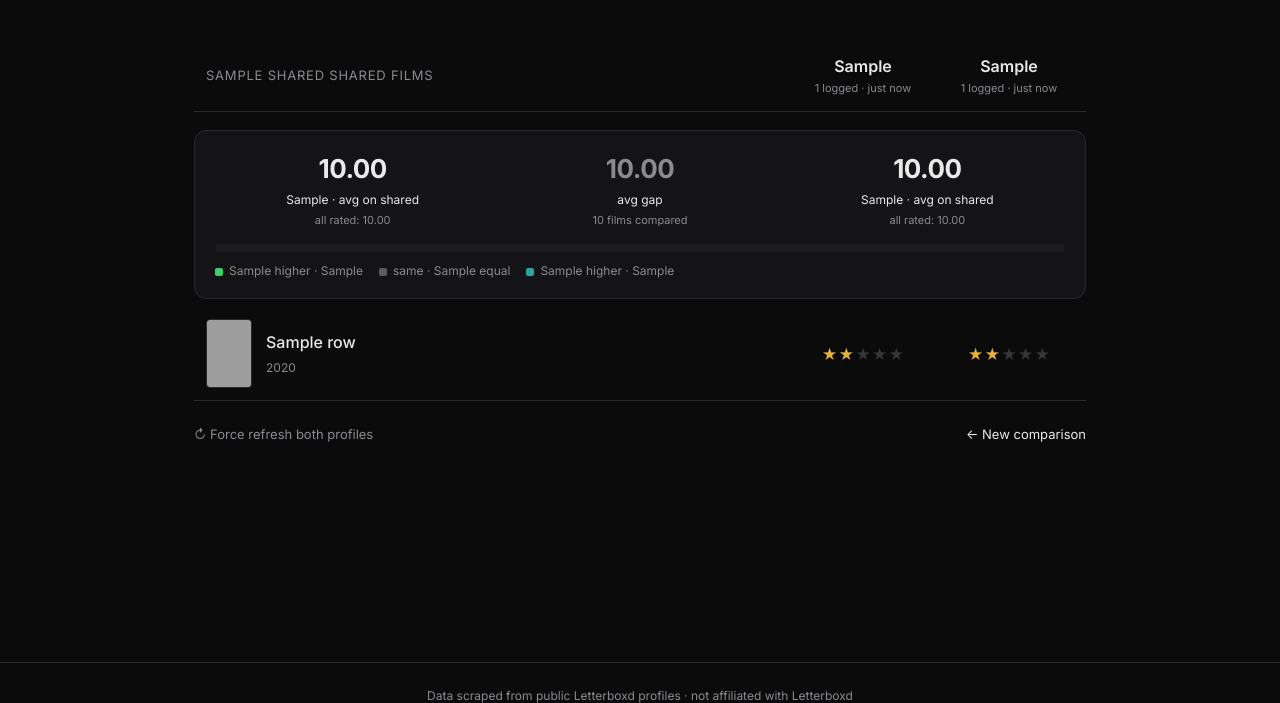
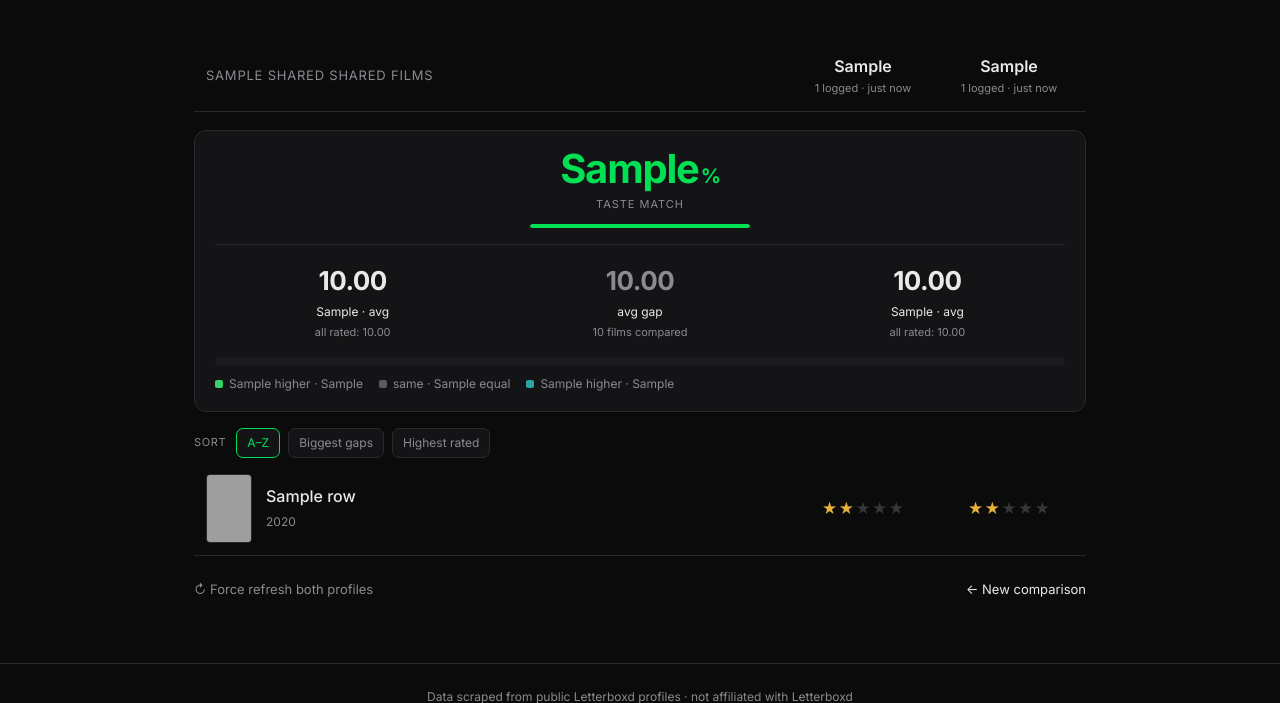
Before and after one commit to eliobou/lettermatch, a FastAPI app: template app/templates/compare.html in a window 1280 px wide. Shown: the part 71-774 px from the top of the page. Run offline with FastAPI, Linux system fonts and the light colour scheme; the template is opened without the code that fills it: most values are stand-ins (such as "Sample title", 1, 10 or a date in 2020); data that the repository does not hold is empty; grey boxes are pictures that could not be loaded.

Commit message:
Enhance stats, add matching score

```diff
--- a/app/static/style.css
+++ b/app/static/style.css
@@ -211,6 +211,42 @@ footer {
   margin: 18px 0 8px;
 }
 
+.affinity {
+  text-align: center;
+  padding-bottom: 16px;
+  margin-bottom: 16px;
+  border-bottom: 1px solid var(--line);
+}
+.affinity-num {
+  font-size: 40px;
+  font-weight: 700;
+  line-height: 1;
+  letter-spacing: -0.03em;
+  color: var(--accent);
+}
+.affinity-num .pct { font-size: 20px; margin-left: 2px; }
+.affinity-lbl {
+  margin-top: 7px;
+  font-size: 11px;
+  text-transform: uppercase;
+  letter-spacing: 0.09em;
+  color: var(--muted);
+}
+.affinity-meter {
+  max-width: 220px;
+  margin: 12px auto 0;
+  height: 4px;
+  border-radius: 3px;
+  background: var(--surface-2);
+  overflow: hidden;
+}
+.affinity-meter span {
+  display: block;
+  height: 100%;
+  background: var(--accent);
+  border-radius: 3px;
+}
+
 .stat-avgs {
   display: grid;
   grid-template-columns: 1fr 1fr 1fr;
@@ -258,6 +294,39 @@ footer {
 @media (max-width: 640px) {
   .stat-avgs { grid-template-columns: 1fr; gap: 14px; }
   .stat-num { font-size: 22px; }
+}
+
+/* ---------- sort bar ---------- */
+
+.sortbar {
+  display: flex;
+  align-items: center;
+  gap: 8px;
+  flex-wrap: wrap;
+  margin: 16px 0 4px;
+}
+.sortbar-lbl {
+  font-size: 11px;
+  text-transform: uppercase;
+  letter-spacing: 0.06em;
+  color: var(--muted);
+  margin-right: 2px;
+}
+.sortbar button {
+  font: inherit;
+  font-size: 12px;
+  color: var(--muted);
+  background: var(--surface);
+  border: 1px solid var(--line);
+  border-radius: 7px;
+  padding: 5px 10px;
+  cursor: pointer;
+  transition: color .12s, border-color .12s;
+}
+.sortbar button:hover { color: var(--text); }
+.sortbar button.active {
+  color: var(--accent);
+  border-color: var(--accent);
 }
 
 .film-list { list-style: none; margin: 0; padding: 0; }
@@ -332,10 +401,17 @@ footer {
   .hero h1 { font-size: 26px; }
   .compare-form { grid-template-columns: 1fr; }
   .vs { display: none; }
+  .stats { padding: 16px 14px; }
+  .affinity-num { font-size: 34px; }
   .results-head, .film-row {
-    grid-template-columns: 1fr 84px 84px;
+    grid-template-columns: 1fr 78px 78px;
     gap: 8px;
   }
+  .results-head { padding: 12px 4px; }
+  .film-row { padding: 10px 4px; }
+  .col-film { gap: 10px; }
   .stars { font-size: 12px; }
   .film-title { white-space: normal; }
+  .sortbar button { padding: 6px 9px; }
+  .results-foot { flex-direction: column; gap: 8px; }
 }
--- a/app/templates/compare.html
+++ b/app/templates/compare.html
@@ -36,10 +36,18 @@
   {% set st = c.stats %}
   {% if st.compared %}
   <div class="stats">
+    {% if st.taste_match is not none %}
+    <div class="affinity">
+      <div class="affinity-num">{{ st.taste_match }}<span class="pct">%</span></div>
+      <div class="affinity-lbl">taste match</div>
+      <div class="affinity-meter"><span style="width: {{ st.taste_match }}%"></span></div>
+    </div>
+    {% endif %}
+
     <div class="stat-avgs">
       <div class="stat">
         <span class="stat-num">{{ '%.2f'|format(st.avg_shared_a) }}</span>
-        <span class="stat-lbl">{{ c.user_a }} · avg on shared</span>
+        <span class="stat-lbl">{{ c.user_a }} · avg</span>
         <span class="stat-sub">all rated: {{ '%.2f'|format(st.avg_all_a) if st.avg_all_a is not none else '—' }}</span>
       </div>
       <div class="stat">
@@ -49,7 +57,7 @@
       </div>
       <div class="stat">
         <span class="stat-num">{{ '%.2f'|format(st.avg_shared_b) }}</span>
-        <span class="stat-lbl">{{ c.user_b }} · avg on shared</span>
+        <span class="stat-lbl">{{ c.user_b }} · avg</span>
         <span class="stat-sub">all rated: {{ '%.2f'|format(st.avg_all_b) if st.avg_all_b is not none else '—' }}</span>
       </div>
     </div>
@@ -69,6 +77,15 @@
   </div>
   {% endif %}
 
+  {% if c.rows %}
+  <div class="sortbar">
+    <span class="sortbar-lbl">Sort</span>
+    <button type="button" data-sort="title" class="active">A–Z</button>
+    <button type="button" data-sort="gap">Biggest gaps</button>
+    <button type="button" data-sort="combined">Highest rated</button>
+  </div>
+  {% endif %}
+
   <ol class="film-list">
     {% for row in c.rows %}
     {% if row.rating_a is not none and row.rating_b is not none %}
@@ -77,7 +94,10 @@
     {% else %}
       {% set tone_a = 'neutral' %}{% set tone_b = 'neutral' %}
     {% endif %}
-    <li class="film-row">
+    <li class="film-row"
+        data-title="{{ row.name | lower }}"
+        data-gap="{{ row.gap if row.gap is not none else -1 }}"
+        data-combined="{{ row.combined if row.combined is not none else -1 }}">
       <div class="col-film">
         <a class="poster" href="https://letterboxd.com/film/{{ row.slug }}/" target="_blank" rel="noopener">
           <img loading="lazy" src="/poster/{{ row.slug }}" alt="" width="70" height="105">
@@ -98,4 +118,42 @@
     <a href="/">← New comparison</a>
   </div>
 </section>
+
+<script>
+(function () {
+  var list = document.querySelector('.film-list');
+  var buttons = document.querySelectorAll('.sortbar button');
+  if (!list || !buttons.length) return;
+  var items = Array.prototype.slice.call(list.children);
+
+  function cmpTitle(a, b) { return a.dataset.title.localeCompare(b.dataset.title); }
+
+  function apply(mode) {
+    var sorted;
+    if (mode === 'title') {
+      sorted = items.slice().sort(cmpTitle);
+    } else {
+      sorted = items.slice().sort(function (a, b) {
+        var av = parseFloat(a.dataset[mode]), bv = parseFloat(b.dataset[mode]);
+        return bv - av || cmpTitle(a, b);   // desc, ties broken alphabetically
+      });
+    }
+    var frag = document.createDocumentFragment();
+    sorted.forEach(function (li) { frag.appendChild(li); });
+    list.appendChild(frag);
+    buttons.forEach(function (btn) {
+      btn.classList.toggle('active', btn.dataset.sort === mode);
+    });
+    try { localStorage.setItem('lm_sort', mode); } catch (e) {}
+  }
+
+  buttons.forEach(function (btn) {
+    btn.addEventListener('click', function () { apply(btn.dataset.sort); });
+  });
+
+  var saved;
+  try { saved = localStorage.getItem('lm_sort'); } catch (e) {}
+  if (saved && saved !== 'title') apply(saved);
+})();
+</script>
 {% endblock %}
```
Also changed, not shown: app/service.py (+29 -0 lines).
